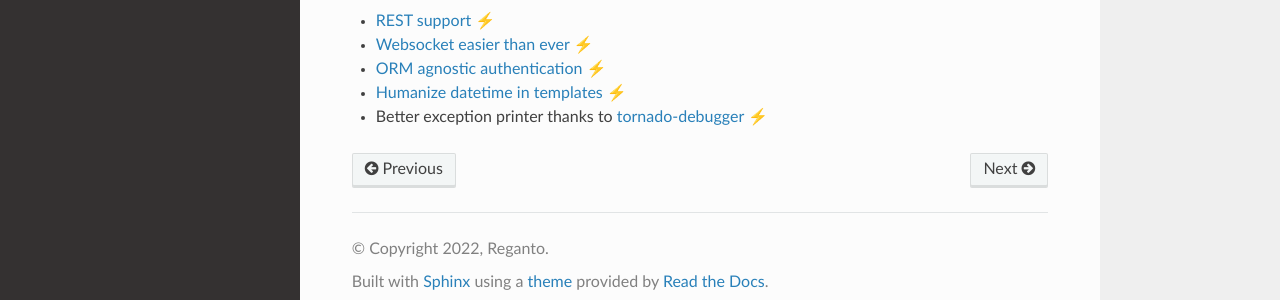
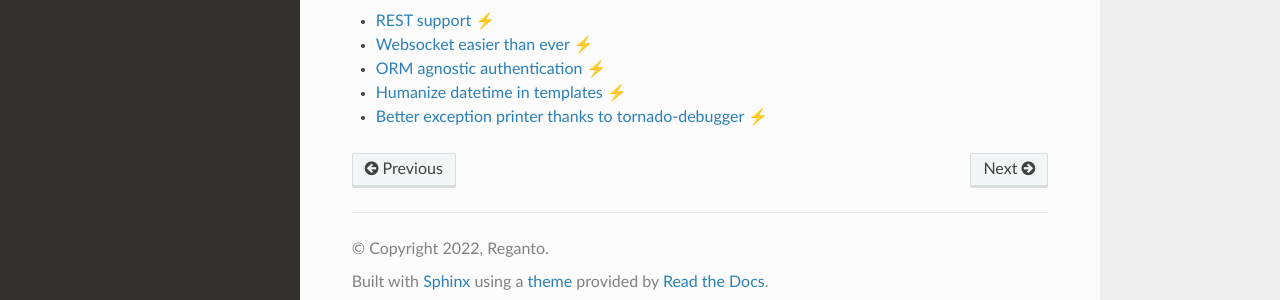
Before and after one commit to reganto/usernado, a Sphinx documentation site: the page built from docs/source/intro.rst, in a window 1280 px wide. Shown: the part 407-707 px from the top of the page. Built offline with Sphinx 7.4.7 and the Read the Docs theme 2.0.0, drawn with Linux system fonts in a browser that asks for light colours.

```diff
--- a/docs/source/intro.rst
+++ b/docs/source/intro.rst
@@ -21,4 +21,4 @@ Features
 
 - `Humanize datetime in templates <https://github.com/reganto/usernado/blob/master/example/authentication.py>`_ |:zap:|
 
-- Better exception printer thanks to `tornado-debugger <https://github.com/bhch/tornado-debugger>`_ |:zap:|
+- `Better exception printer thanks to tornado-debugger <https://github.com/bhch/tornado-debugger>`_ |:zap:|
```
